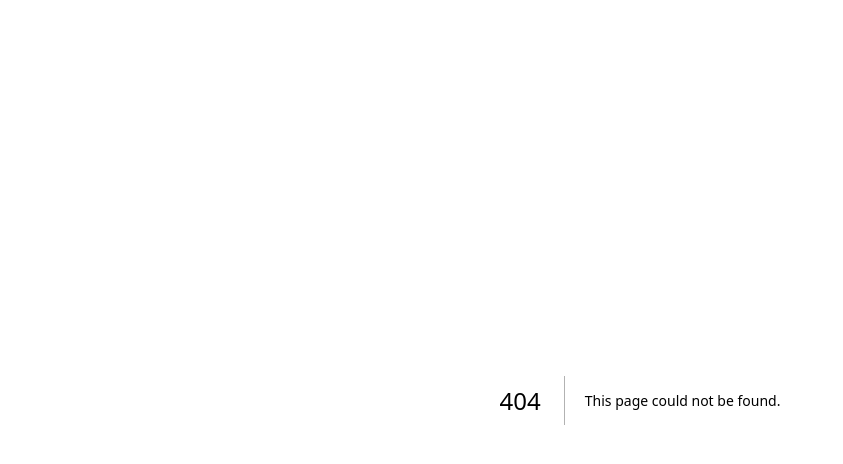
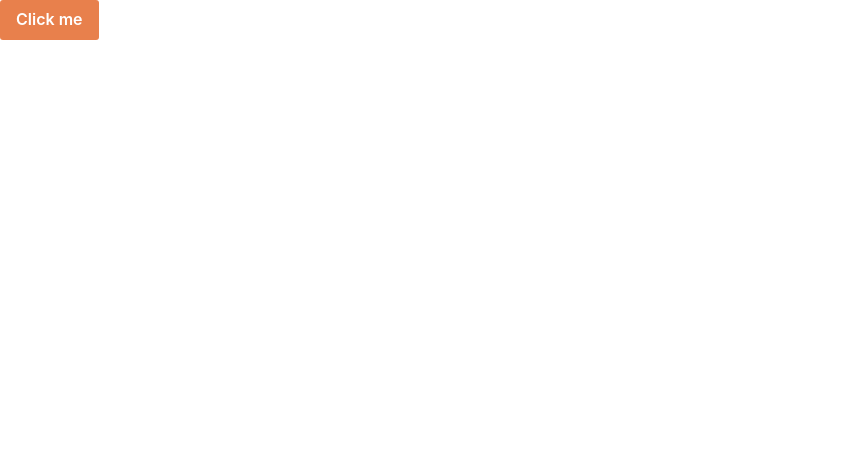
Before and after one commit to db-project-2023/hr-management, a Next.js app: page /test in a window 1280 px wide. Before the commit this address had no page. Shown: the top 464 px of the page, without its empty margins (0-843 px from the left). Built offline with nearby package versions, Linux system fonts and the light colour scheme.

Commit message:
feat: add button component

```diff
--- /dev/null
+++ b/src/components/HRButton.tsx
@@ -0,0 +1,42 @@
+import { Button, ButtonProps, ChakraProps } from "@chakra-ui/react";
+
+export type HRButtonType = Omit<ButtonProps, "variant"> & {
+  variant?: HRButtonVariant;
+};
+export type HRButtonVariant = "contained" | "outline" | "ghost";
+
+const HRButtonStyle: Record<HRButtonVariant, ChakraProps> = {
+  contained: {
+    background: "brand.primary",
+    color: "white",
+    _hover: {
+      background: "brand.secondary",
+    },
+  },
+  outline: {
+    background: "transparent",
+    color: "brand.primary",
+    border: "1px solid",
+    borderColor: "brand.primary",
+  },
+  ghost: {
+    background: "transparent",
+    color: "brand.primary",
+  },
+};
+
+export const HRButton = (props: HRButtonType) => {
+  const { variant = "contained", children, ...rest } = props;
+  return (
+    <Button
+      background="brand.primary"
+      color="white"
+      variant={variant}
+      borderRadius="3px"
+      {...HRButtonStyle[variant]}
+      {...rest}
+    >
+      {children}
+    </Button>
+  );
+};
--- a/src/pages/_app.tsx
+++ b/src/pages/_app.tsx
@@ -1,9 +1,10 @@
+import { theme } from "@/styles/theme";
 import { ChakraProvider } from "@chakra-ui/react";
 import type { AppProps } from "next/app";
 
 export default function App({ Component, pageProps }: AppProps) {
   return (
-    <ChakraProvider>
+    <ChakraProvider theme={theme}>
       <Component {...pageProps} />
     </ChakraProvider>
   );
--- /dev/null
+++ b/src/pages/test.tsx
@@ -0,0 +1,8 @@
+import { HRButton } from "@/components/HRButton";
+import { Heading } from "@chakra-ui/react";
+
+const Test = () => {
+  return <HRButton onClick={() => console.log("Hey!")}>Click me</HRButton>;
+};
+
+export default Test;
--- a/src/styles/theme.ts
+++ b/src/styles/theme.ts
@@ -3,7 +3,8 @@ import { extendTheme } from "@chakra-ui/react";
 export const theme = extendTheme({
     colors: {
         brand: {
-            primary: '#E8804C'
+            primary: '#E8804C',
+            secondary: '#FBA67C'
         },
         background: {
             primary: '#FFFFFF',
```
Also changed, not shown: 1 other file (tests, documents, lock files or other folders).
